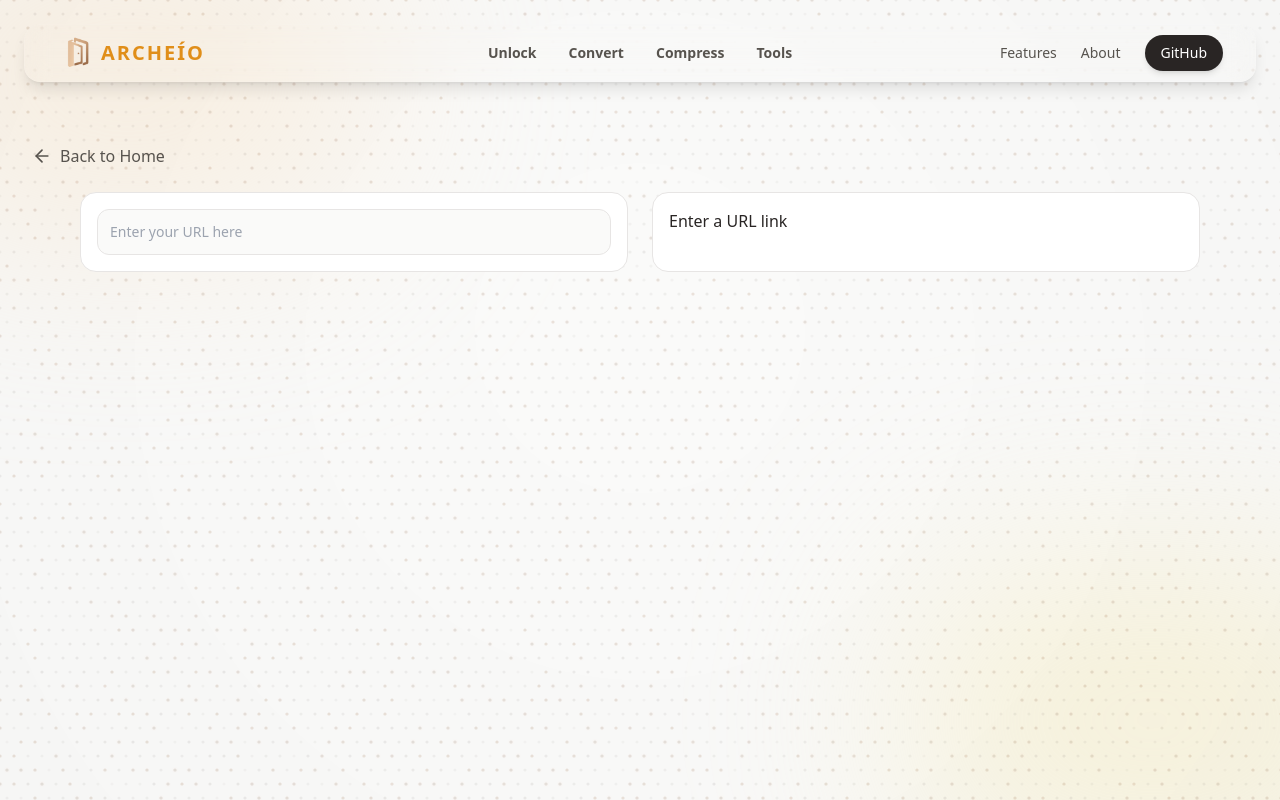
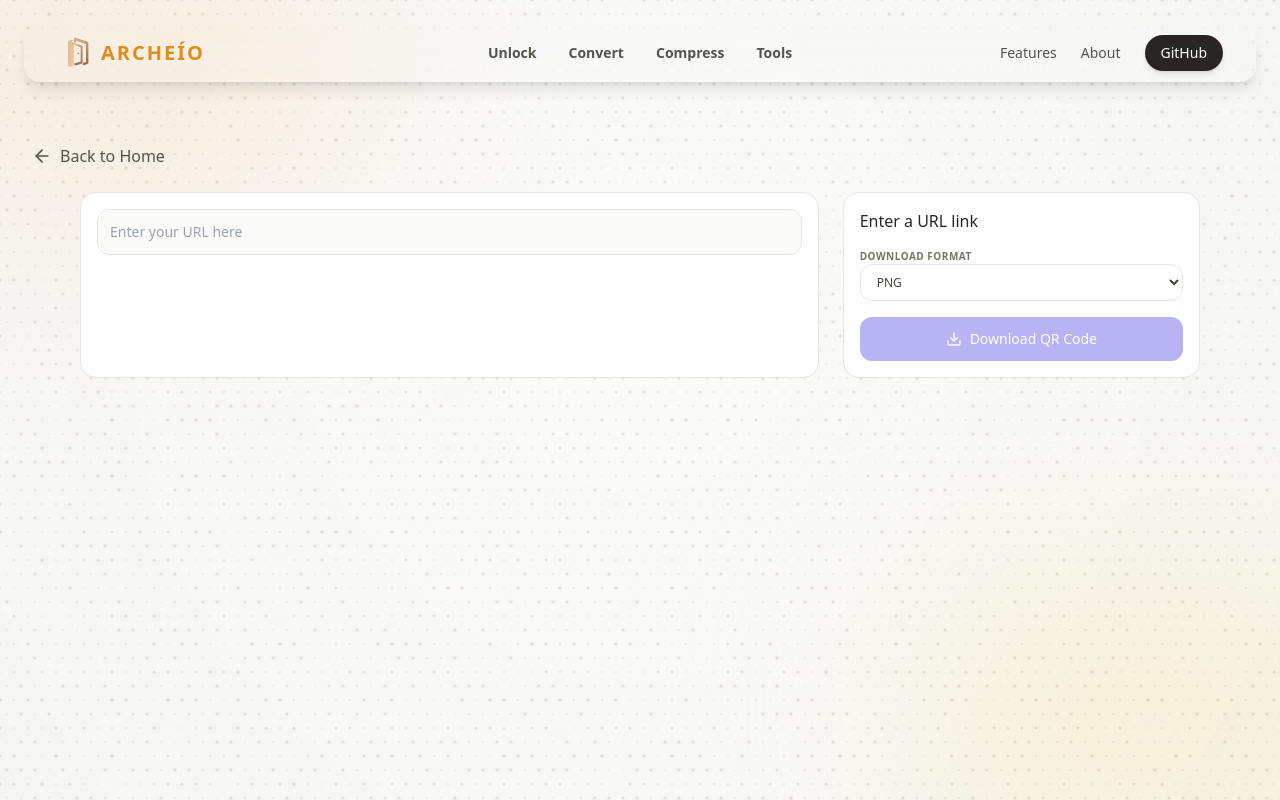
Before and after one commit to LimJiaTzer/Archeio, a React (Vite) app in the folder frontend/: page /QRCodeCreator in a window 1280 px wide. Built offline with nearby package versions, Linux system fonts and the light colour scheme; the HTML template or start-up script is replaced by a standard one; a web font is replaced by a local one; what @ffmpeg/ffmpeg would draw is missing.

Commit message:
added download qrcode is various image format option

```diff
--- a/frontend/src/components/Header.jsx
+++ b/frontend/src/components/Header.jsx
@@ -159,7 +159,7 @@ export const navMenus = [
     {
       title: 'QR Code generator',
       options: [
-        { label: 'Generator QR code', href: '/QRCodeGenerator'}
+        { label: 'Generator QR code', href: '/QRCodeCreator'}
       ],
     },
   ],
--- a/frontend/src/pages/QRCodeCreator.jsx
+++ b/frontend/src/pages/QRCodeCreator.jsx
@@ -7,14 +7,51 @@ import {
   Plus, Download, Loader2, CheckCircle2, PenTool, X, ChevronLeft, ChevronRight,
   Brush, Eraser, Undo
 } from 'lucide-react';
-import { QRCodeSVG } from 'qrcode.react';
+import { QRCodeCanvas } from 'qrcode.react';
+import {convertImage } from '../services/conversionService';
 
 export default function QRCodeCreator() {
     const [urlInput, setUrlInput] = useState("");
-
+    const [fmt, setFmt] = useState("PNG");
+    const qrRef = useRef(null);
+    const formats = ["PNG", "JPEG", "HEIC", "WEBP", "ICO", "SVG"];
     const handleInput = (e) => {
         setUrlInput(e.target.value);
     }
+
+    const handleDownload = async () => {
+        const canvas = qrRef.current;
+        if (!canvas) return;
+
+        const pngURL = canvas.toDataURL("image/png");
+
+        if (fmt == "PNG") {
+            const link = document.createElement("a");
+            link.href = pngURL;
+            link.download = "qrcode.png";
+            document.body.appendChild(link);
+            link.click();
+            document.body.removeChild(link);
+        }
+
+        try {
+            const response = await fetch(pngURL);
+            const blob = await response.blob();
+            const file = new File([blob], "qrcode.png", { type: "image/png" });
+            const { downloadUrl, convertedFileName } = await convertImage(file, fmt);
+             const link = document.createElement('a');
+             link.href = downloadUrl;
+             link.download = convertedFileName;
+             document.body.appendChild(link);
+             link.click()
+            document.body.removeChild(link);
+            URL.revokeObjectURL(downloadUrl);
+        } catch (err) {
+            console.error("Failed to convert image: ", err);
+            alert(`Error converting to ${fmt}. Please try again.`);
+        }
+
+    };
 
     return (
         <Layout>
@@ -28,20 +65,47 @@ export default function QRCodeCreator() {
                 </nav>
                 <div className="max-w-6xl mx-auto px-4">
                     <div className="grid grid-cols-1 lg:grid-cols-12 gap-6 items-stretch">
-                        <div className="bg-white rounded-2xl p-4 border border-stone-200 flex flex-col max-h-[700px] overflow-hidden transition-all duration-300 lg:col-span-6">
+                        <div className="bg-white rounded-2xl p-4 border border-stone-200 flex flex-col max-h-[700px] overflow-hidden transition-all duration-300 lg:col-span-8">
                             <input
                                 type="text"
                                 placeholder="Enter your URL here"
                                 value={urlInput}
                                 onChange={handleInput}
-                                className="w-full bg-stone-50 border border-stone-200 rounded-xl p-3 text-stone-800 text-sm focus:outline-none focus:border-indigo-500 transition-colors"
+                                className="w-full bg-stone-50 border border-stone-200 rounded-xl p-3 text-stone-800 text-sm hover:border-indigo-300 transition-colors focus:outline-none focus:border-indigo-500 transition-colors"
                             />
                         </div>
-                        <div className="bg-white rounded-2xl p-4 border border-stone-200 flex flex-col max-h-[700px] overflow-hidden transition-all duration-300 lg:col-span-6">
+                        <div className="bg-white rounded-2xl p-4 border border-stone-200 flex flex-col max-h-[700px] overflow-hidden transition-all duration-300 lg:col-span-4">
                             {urlInput ?
-                                (<QRCodeSVG value={urlInput} size="256" />):
-                                "Enter a URL link"
+                                <div className="flex justify-center items-center">
+                                    <QRCodeCanvas ref={qrRef} value={urlInput} size="128" />
+                                </ div>
+                                :
+                                    "Enter a URL link"
                             }
+                            <div className="pace-y-1.5 mt-4">
+                                <label className="text-[10px] font-bold text-stone-500 uppercase tracking-wider block">
+                                    Download Format
+                                </label>
+                                <select
+                                    value={fmt}
+                                    onChange={(e) => {setFmt(e.target.value)}}
+                                    className="w-full px-3 py-2 border border-stone-200 rounded-xl text-xs text-stone-700 bg-white focus:outline-none focus:border-indigo-500 font-medium"
+                                >
+                                    {formats.map((f) => (
+                                        <option key={f} value={f}>
+                                            {f}
+                                        </option>
+                                    ))}
+                                </select>
+                            </div>
+                            <button
+                                onClick={handleDownload}
+                                disabled={!urlInput}
+                                className="mt-4 flex items-center justify-center gap-2 bg-indigo-600 text-white rounded-xl p-3 text-sm font-medium hover:bg-indigo-700 disabled:opacity-40 disabled:cursor-not-allowed transition-colors"
+                            >
+                                <Download className="w-4 h-4" />
+                                Download QR Code
+                            </button>
                         </div>
                     </div>
                 </div>
```
